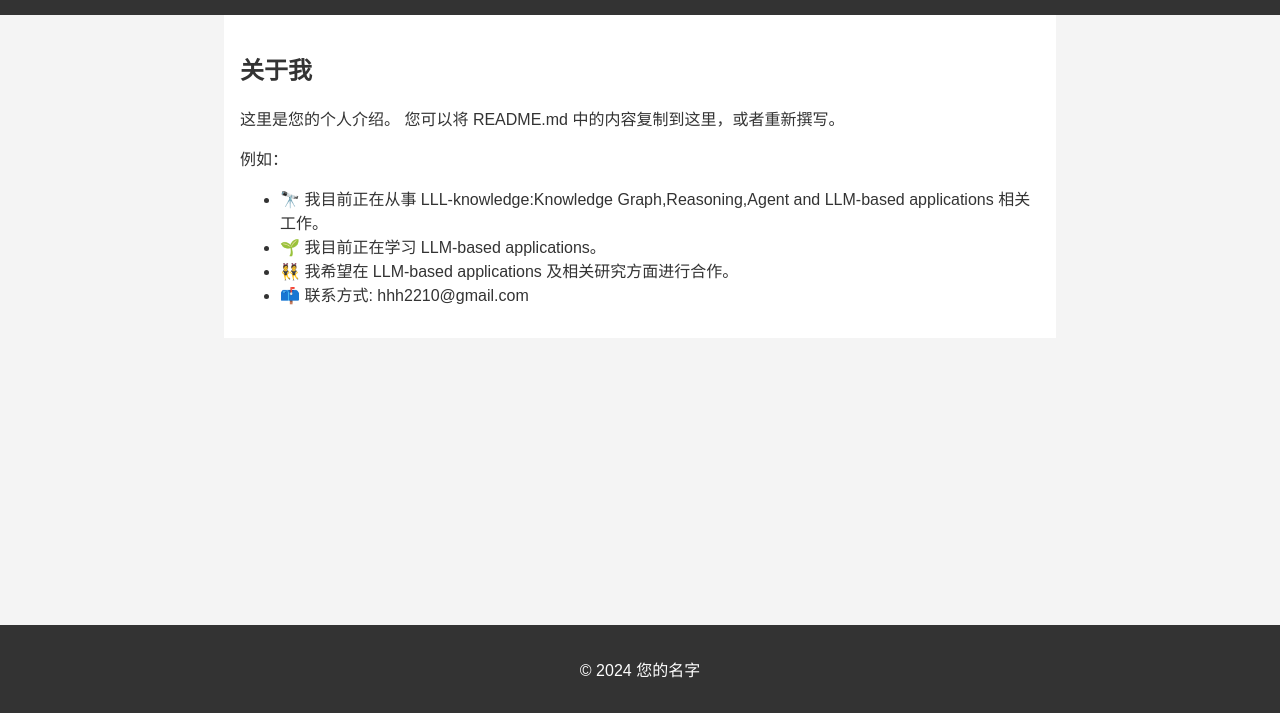
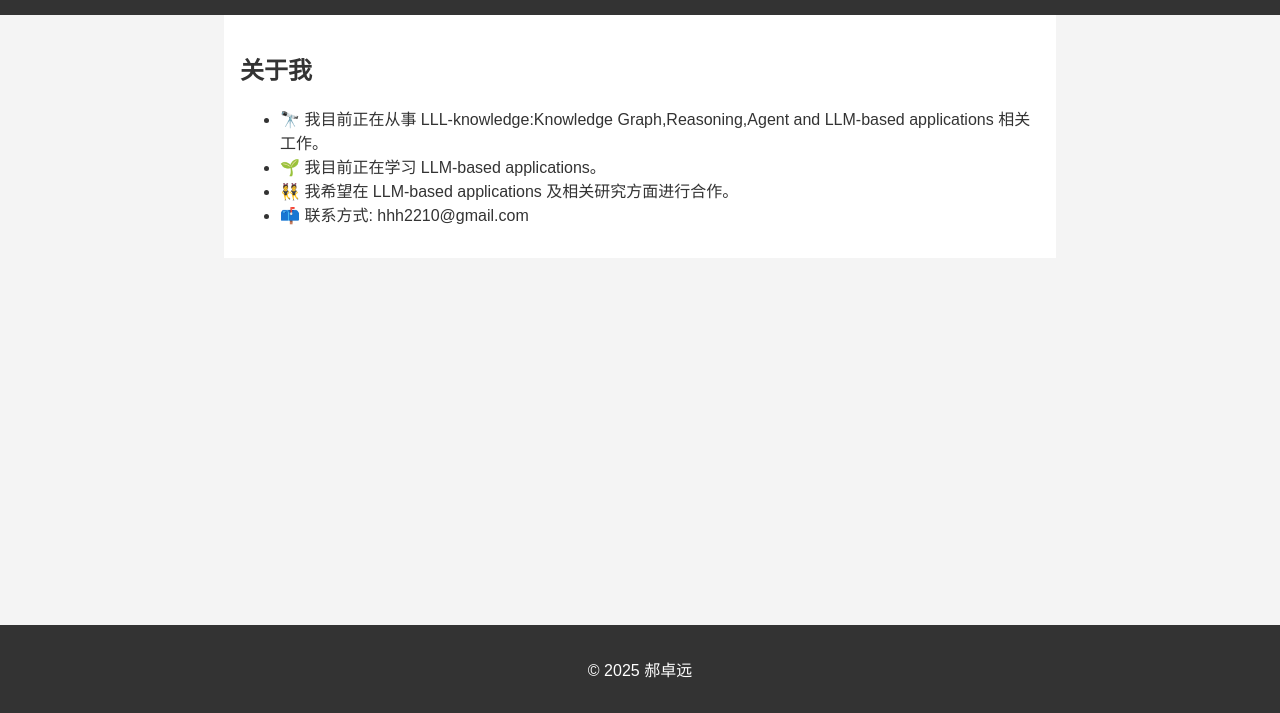
Before and after one commit to hhh2210/hhh2210, a plain HTML site: page index.html in a window 1280 px wide. Shown: the part 87-800 px from the top of the page. Drawn offline with Linux system fonts and the light colour scheme.

Commit message:
test: first blog

```diff
--- a/index.html
+++ b/index.html
@@ -17,8 +17,6 @@
     <main>
         <section id="about">
             <h2>关于我</h2>
-            <p>这里是您的个人介绍。 您可以将 README.md 中的内容复制到这里，或者重新撰写。</p>
-            <p>例如：</p>
             <ul>
                 <li>🔭 我目前正在从事 LLL-knowledge:Knowledge Graph,Reasoning,Agent and LLM-based applications 相关工作。</li>
                 <li>🌱 我目前正在学习 LLM-based applications。</li>
@@ -28,7 +26,7 @@
         </section>
     </main>
     <footer>
-        <p>&copy; 2024 您的名字</p>
+        <p>&copy; 2025 郝卓远</p>
     </footer>
 </body>
 </html>
```
Also changed, not shown: 1 other file.
